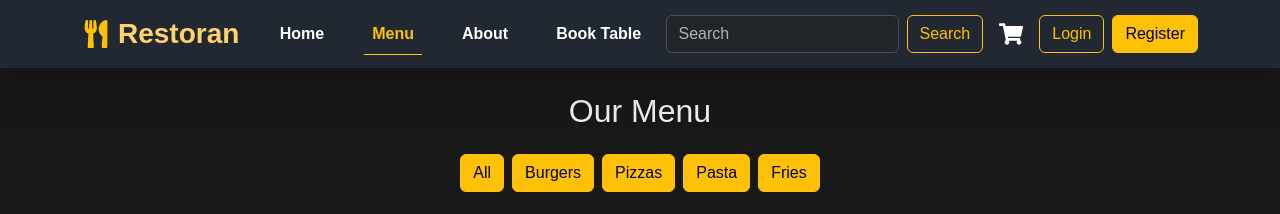
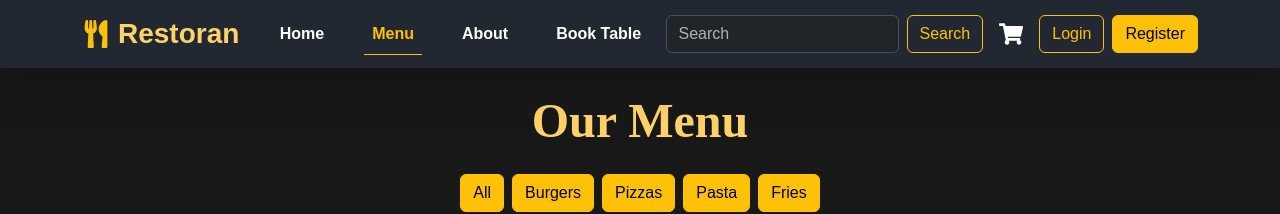
Before and after one commit to MahmoudEissaM/E-Commerce-React, a React (Vite) app: page /menu in a window 1280 px wide. Shown: the top 214 px of the page. Built offline with nearby package versions, Linux system fonts and the light colour scheme; no server answers.

Commit message:
merge nadia pull request and push it to main branch

```diff
--- a/package.json
+++ b/package.json
@@ -14,6 +14,7 @@
 		"@fortawesome/fontawesome-free": "^6.7.2",
 		"axios": "^1.7.9",
 		"bootstrap": "^5.3.3",
+		"framer-motion": "^12.4.7",
 		"react": "^19.0.0",
 		"react-bootstrap": "^2.10.9",
 		"react-dom": "^19.0.0",
--- a/src/components/AboutSection.jsx
+++ b/src/components/AboutSection.jsx
@@ -18,7 +18,7 @@ export function AboutSection() {
 
                     <Col md={6} className="about-text" style={{ marginTop: "20px" }}>
                         <h2 className="menu-title mb-4" style={{ fontFamily: "'Cinzel', serif", fontSize: "3rem", fontWeight: "700", color: "#FFD369" }}>
-                            We Are Feane
+                            We Are Restoran
                         </h2>
                         <p className="text-light">
                             There are many variations of passages of Lorem Ipsum available, but the majority have suffered alteration in some form, by injected humour, or randomised words which don't look even slightly believable.
--- a/src/pages/Home.jsx
+++ b/src/pages/Home.jsx
@@ -126,14 +126,16 @@ export function Home({ addToCart, searchQuery }) {
                     </div>
                 </div>
 
-                <h2 className="menu-title text-center mb-4" style={{ fontFamily: "'Cinzel', serif", fontSize: "3rem", fontWeight: "700", color: "#FFD369" }}>
-                    Our Menu
-                </h2>
+
 
                 {/* ================================banners offers end ===================================== */}
 
 
                 {/* ================================menus===================================== */}
+
+                <h2 className="menu-title text-center mb-4" style={{ fontFamily: "'Cinzel', serif", fontSize: "3rem", fontWeight: "700", color: "#FFD369" }}>
+                    Our Menu
+                </h2>
 
                 <div className="d-flex flex-wrap justify-content-center gap-2 mb-4">
                     <Button variant="warning" onClick={() => filterProducts("all")}>All</Button>
--- a/src/pages/Menu.jsx
+++ b/src/pages/Menu.jsx
@@ -41,7 +41,9 @@ export function Menu({ addToCart, searchQuery }) {
 
     return (
         <div className="container mt-4">
-            <h2 className="menu-title text-center mb-4">Our Menu</h2>
+            <h2 className="menu-title text-center mb-4" style={{ fontFamily: "'Cinzel', serif", fontSize: "3rem", fontWeight: "700", color: "#FFD369" }}>
+                Our Menu
+            </h2>
 
             <div className="d-flex flex-wrap justify-content-center gap-2 mb-4">
                 <Button variant="warning" onClick={() => filterProducts("all")}>All</Button>
```
Also changed, not shown: 1 other file (tests, documents, lock files or other folders).
